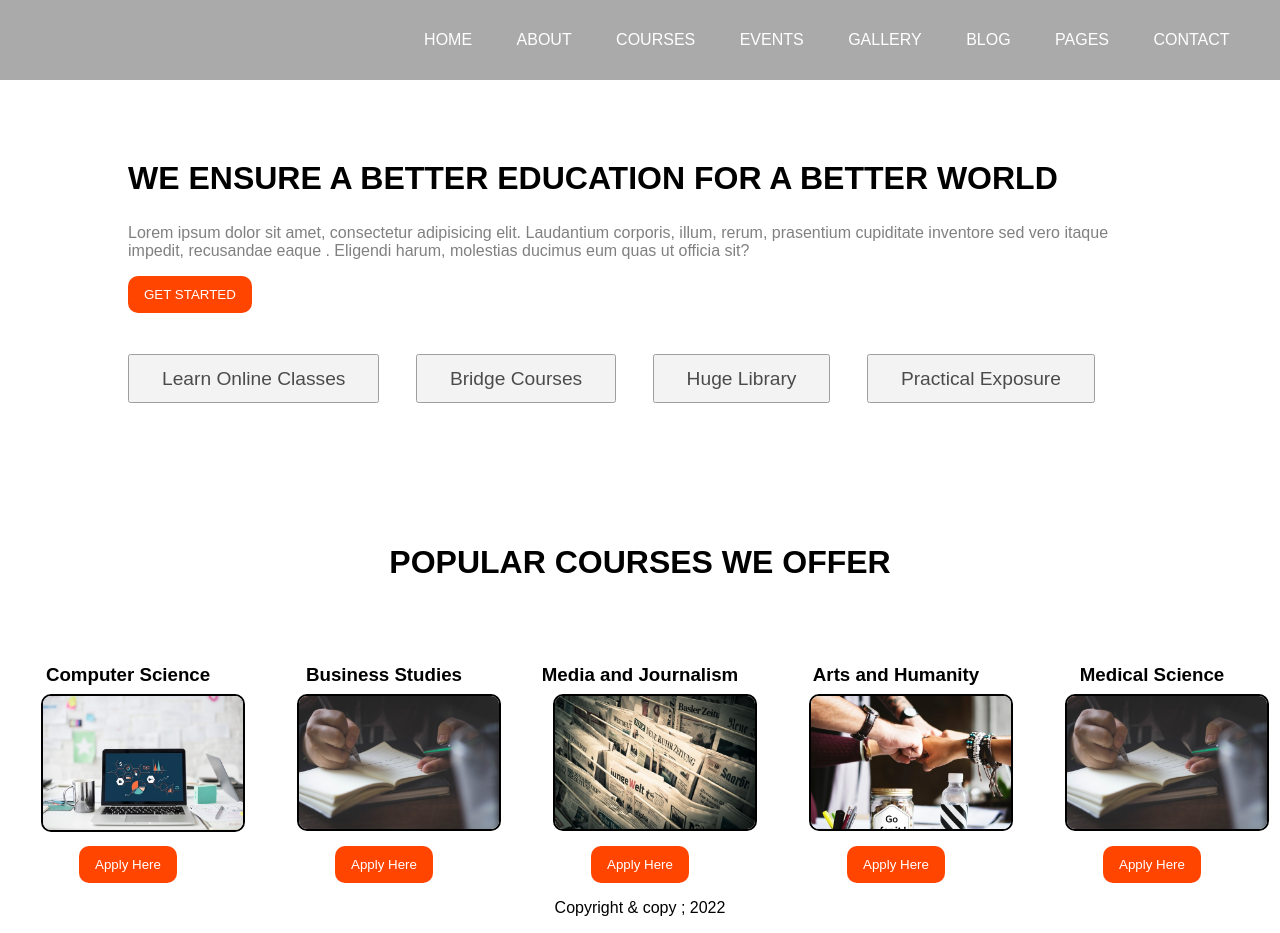
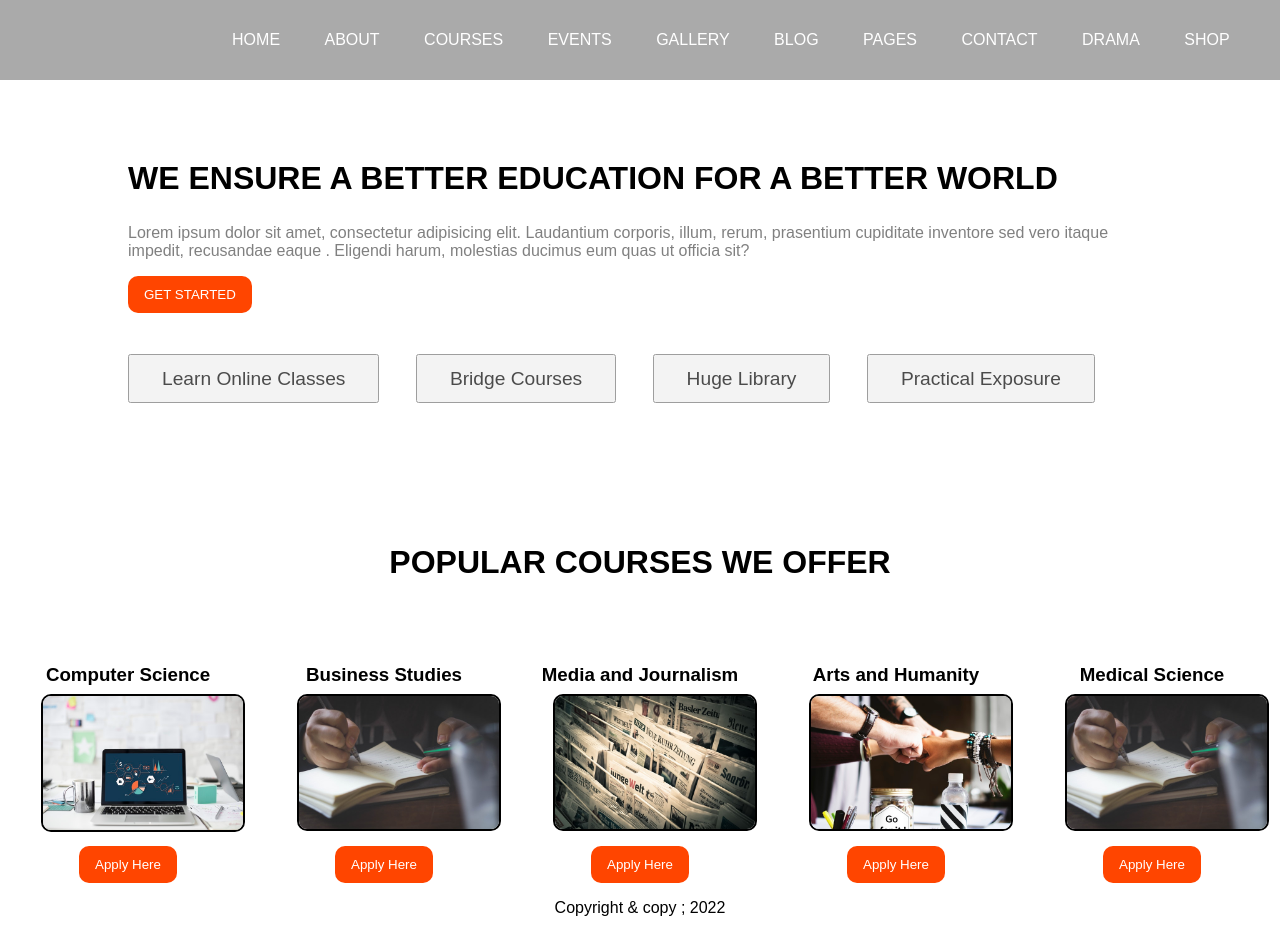
Before and after one commit to gbengafr/learngit, a plain HTML site: page index.html in a window 1280 px wide. Drawn offline with Linux system fonts and the light colour scheme.

Commit message:
learning git

```diff
--- a/index.html
+++ b/index.html
@@ -20,6 +20,8 @@
           <li><a>BLOG</a></li>
           <li><a>PAGES</a></li>
           <li><a>CONTACT</a></li>
+          <li><a>DRAMA</a></li>
+          <li><a>SHOP</a></li>
         </ul>
       </nav>
       <div class="section">
```
